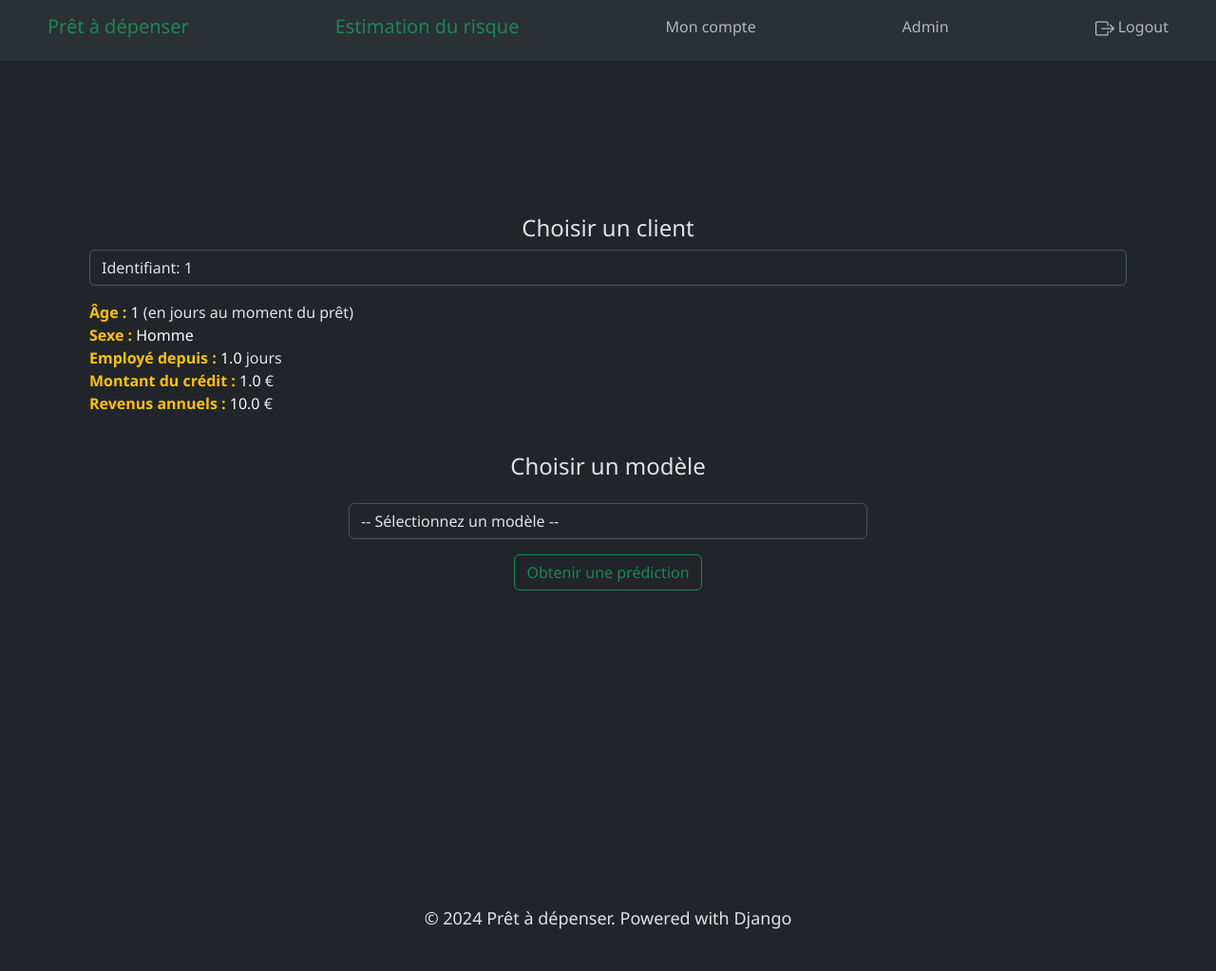
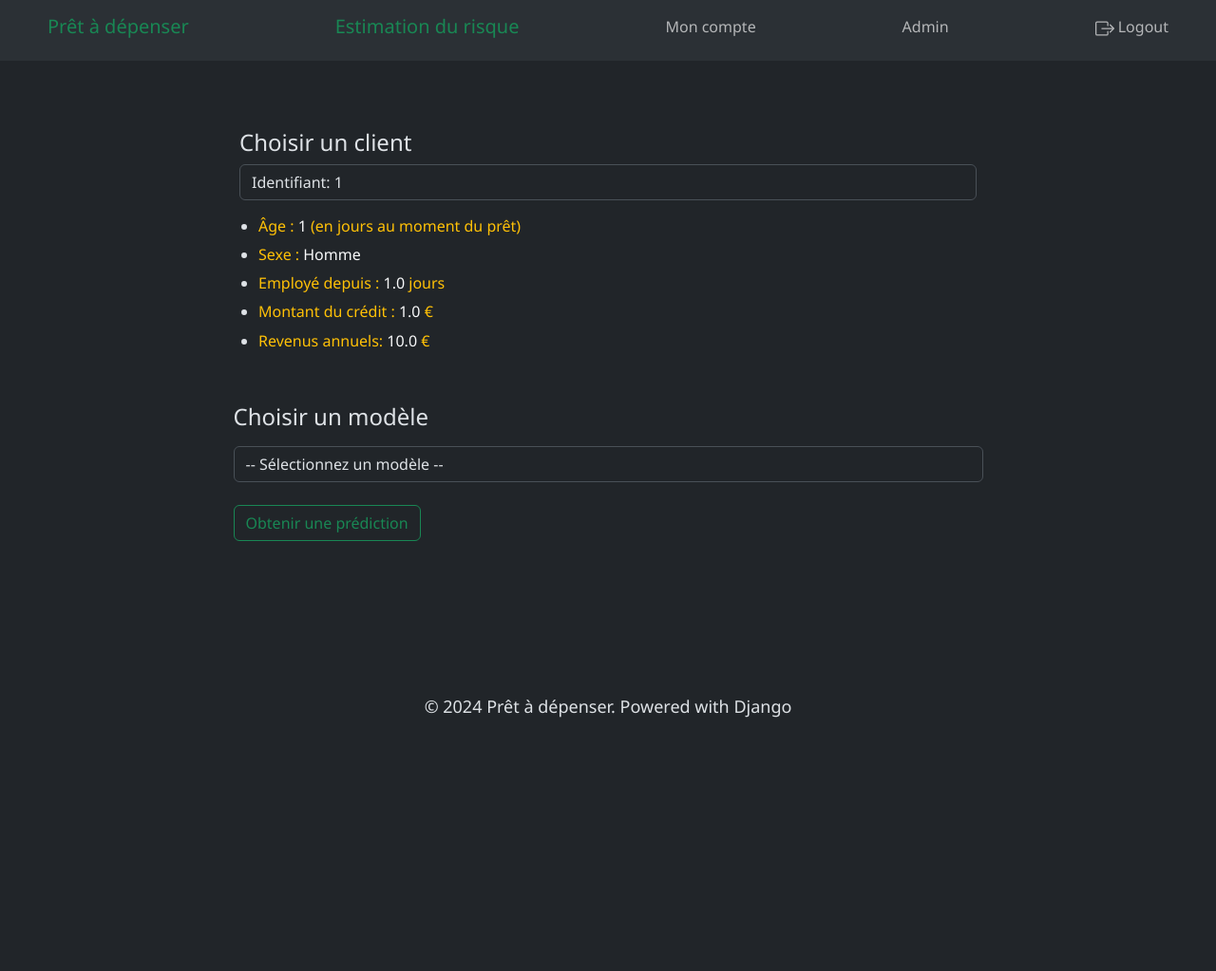
Before and after one commit to fferreira2022/projet7, a Django app: page /api/ in a window 1280 px wide. Shown: the whole page at 95% size. After the commit the page ends 756 px from the top, so only its background shows below. Run offline with Django 5.2, Linux system fonts and the light colour scheme; a user stored in the database is signed in; tables that the repository leaves empty hold one stand-in row (values such as "Sample post").

Commit message:
changes in api.html file

```diff
--- a/api_credit/templates/api_credit/api.html
+++ b/api_credit/templates/api_credit/api.html
@@ -1,49 +1,4 @@
 {% extends 'main.html' %}
-{% block title %}Prêt à dépenser | Crédit Scoring{% endblock %}
-{% load static %}
-{% block content %}
-<div class="container d-flex flex-column align-items-center justify-content-center vh-100">
-    <div class="w-100 text-center mb-4">
-        <h4 for="customer_dropdown">Choisir un client</h4>
-        <select id="customer_dropdown" name="customer" class="form-control" onchange="showCustomerDetails()">
-            {% for customer in all_customers %}
-                <option value="{{ customer.SK_ID_CURR }}"
-                        data-birth="{{ customer.DAYS_BIRTH }}"
-                        data-gender="{{ customer.CODE_GENDER_M }}"
-                        data-employed="{{ customer.DAYS_EMPLOYED }}"
-                        data-credit="{{ customer.AMT_CREDIT }}"
-                        data-income="{{ customer.AMT_INCOME_TOTAL }}">
-                    Identifiant: {{ customer.SK_ID_CURR }}
-                </option>
-            {% endfor %}
-        </select>
-        <ul id="customer_details" class="text-start mt-3 list-unstyled">
-            <li><strong class="text-warning">Âge :</strong> <span id="detail_birth" class="text-light"></span> (en jours au moment du prêt)</li>
-            <li><strong class="text-warning">Sexe :</strong> <span id="detail_gender" class="text-light"></span></li>
-            <li><strong class="text-warning">Employé depuis :</strong> <span id="detail_employed" class="text-light"></span> jours</li>
-            <li><strong class="text-warning">Montant du crédit :</strong> <span id="detail_credit" class="text-light"></span> €</li>
-            <li><strong class="text-warning">Revenus annuels :</strong> <span id="detail_income" class="text-light"></span> €</li>
-        </ul>
-    </div>
-    <div class="w-100 text-center">
-        <h4>Choisir un modèle</h4>
-        <form method="POST" action="{% url 'predict' %}" class="d-flex flex-column align-items-center" enctype="multipart/form-data">
-            {% csrf_token %}
-            <select name="model" class="form-control w-50 my-3" required>
-                <option value="" disabled selected>-- Sélectionnez un modèle --</option>
-                <option value="LogisticRegression">LogisticRegression</option>
-            </select>
-            <input type="hidden" id="client_id" name="client_id" value="">
-            <button type="submit" class="btn btn-outline-success">Obtenir une prédiction</button>
-        </form>
-    </div>
-</div>
-{% endblock content %}
-
-
-
-
-{% comment %} {% extends 'main.html' %}
 {% block title %}Prêt à dépenser | Crédit Scoring{% endblock %}
 {% load static %}
 {% block content %}
@@ -102,4 +57,4 @@
         </div>
     </div>
 </div>
-{% endblock content %} {% endcomment %}
+{% endblock content %}
```
